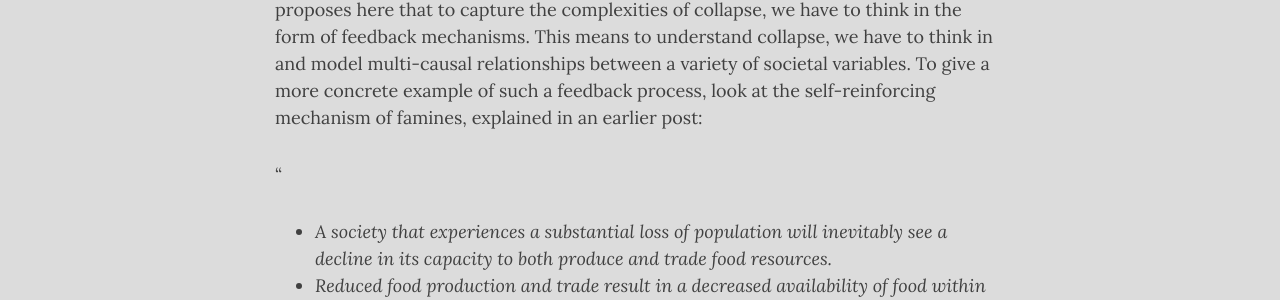
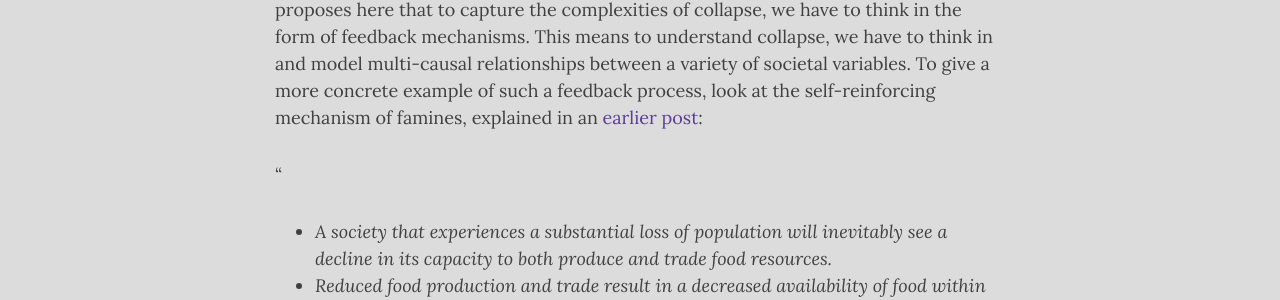
Before and after one commit to florianjehn/Societal_Collapse, a Jekyll site: the page built from _posts/2023-11-15-collapse_models.md, in a window 1280 px wide and 900 px high, scrolled down 357 px. Shown: the part 316-616 px from the top of the window. Built offline with Jekyll 4.4.1, drawn with Linux system fonts in a browser that asks for light colours; nearby versions of some CDN libraries; comment, search, counter and statistics services are not loaded; part of the change alters nothing that is shown; some of the changed text lies outside the part shown.

```diff
--- a/_posts/2023-11-15-collapse_models.md
+++ b/_posts/2023-11-15-collapse_models.md
@@ -12,7 +12,7 @@ The [first post](https://florianjehn.github.io/Societal_Collapse/2023-06-06-coll
 
 One helpful work about societal dynamic modelling is a literature review by Sabin Roman, which I will use here as the basis to give a first overview (Roman, 2023) (1).
 
-One thing that societal collapse research has shown is that we cannot attribute collapse to a single cause. However, we might track it back to a single process. Roman proposes here that to capture the complexities of collapse, we have to think in the form of feedback mechanisms. This means to understand collapse, we have to think in and model multi-causal relationships between a variety of societal variables. To give a more concrete example of such a feedback process, look at the self-reinforcing mechanism of famines, explained in an earlier post:
+One thing that societal collapse research has shown is that we cannot attribute collapse to a single cause. However, we might track it back to a single process. Roman proposes here that to capture the complexities of collapse, we have to think in the form of feedback mechanisms. This means to understand collapse, we have to think in and model multi-causal relationships between a variety of societal variables. To give a more concrete example of such a feedback process, look at the self-reinforcing mechanism of famines, explained in an [earlier post](https://florianjehn.github.io/Societal_Collapse/2023-10-05-famine_2/):
 
 “
 
```
